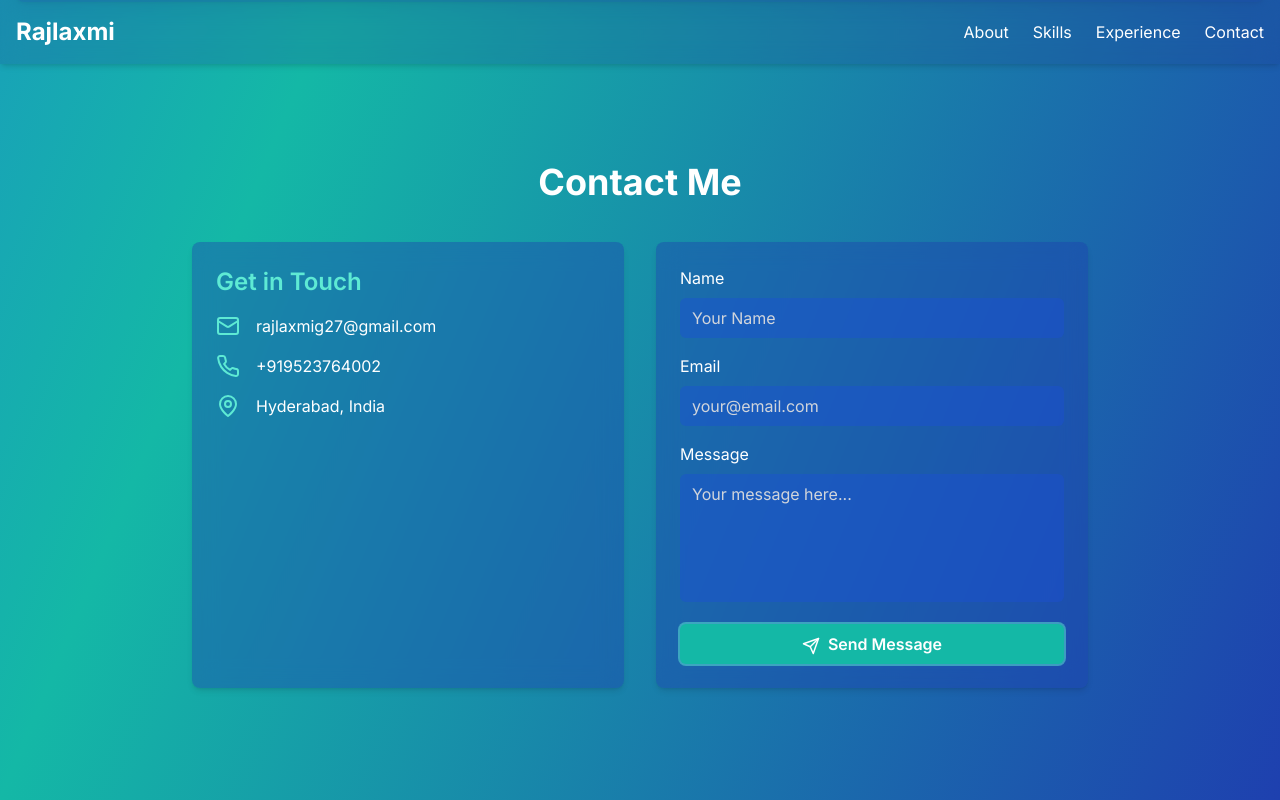
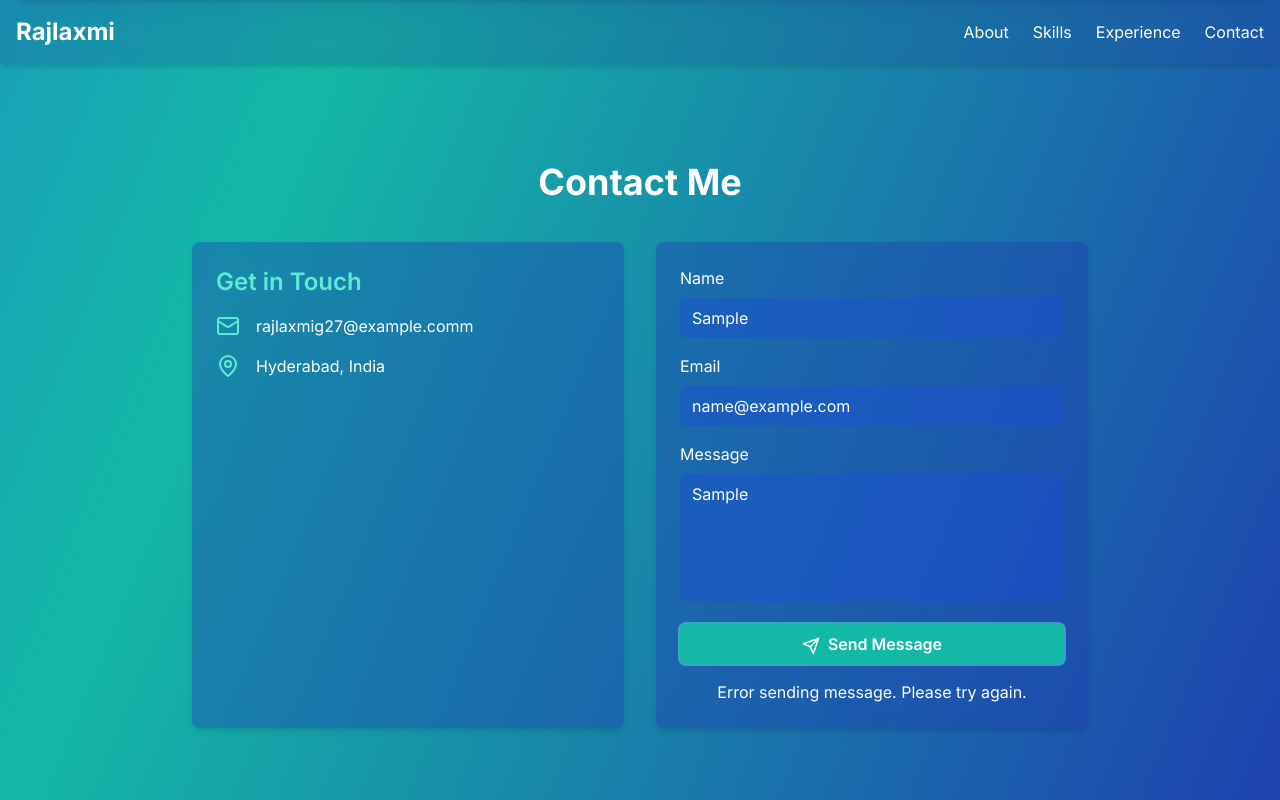
Before and after one commit to rajlaxmi35/rajlaxmi-portfolio, a Next.js app: page /rajlaxmi-portfolio/ in a window 1280 px wide. Both pictures are taken after typing "Sample", "name@example.com", "Sample" into the empty fields and a click on the button "Send Message". Shown: the part 2270-3070 px from the top of the page. Built offline with nearby package versions, Linux system fonts and the light colour scheme.

Commit message:
updated form

```diff
--- a/app/components/Contact.tsx
+++ b/app/components/Contact.tsx
@@ -4,18 +4,34 @@ import { useState } from 'react'
 import { Mail, Phone, MapPin, Send } from 'lucide-react'
 
 export default function Contact() {
-  const [formData, setFormData] = useState({ name: '', email: '', message: '' })
+  const [status, setStatus] = useState('')
 
-  const handleChange = (e: React.ChangeEvent<HTMLInputElement | HTMLTextAreaElement>) => {
-    setFormData({ ...formData, [e.target.name]: e.target.value })
-  }
+  const handleSubmit = async (e: React.FormEvent<HTMLFormElement>) => {
+    e.preventDefault()
+    setStatus('Sending...')
 
-  const handleSubmit = (e: React.FormEvent) => {
-    e.preventDefault()
-    // Here you would typically send the form data to a server
-    console.log('Form submitted:', formData)
-    alert('Thank you for your message! I will get back to you soon.')
-    setFormData({ name: '', email: '', message: '' })
+    const form = e.currentTarget
+    const formData = new FormData(form)
+
+    try {
+      const response = await fetch('https://formspree.io/f/mldezwen', { // Replace with your Formspree URL
+        method: 'POST',
+        body: formData,
+        headers: {
+          'Accept': 'application/json'
+        }
+      })
+
+      if (response.ok) {
+        setStatus('Message sent successfully!')
+        form.reset()
+      } else {
+        setStatus('Error sending message. Please try again.')
+      }
+    } catch (error) {
+      console.error('Error:', error)
+      setStatus('Error sending message. Please try again.')
+    }
   }
 
   return (
@@ -26,11 +42,7 @@ export default function Contact() {
           <h3 className="text-2xl font-semibold mb-4 text-teal-300">Get in Touch</h3>
           <div className="flex items-center mb-4">
             <Mail className="mr-4 text-teal-300" />
-            <a href="mailto:rajlaxmig27@gmail.com" className="text-white hover:text-teal-300 transition-colors">rajlaxmig27@gmail.com</a>
-          </div>
-          <div className="flex items-center mb-4">
-            <Phone className="mr-4 text-teal-300" />
-            <a href="tel:+919523764002" className="text-white hover:text-teal-300 transition-colors">+919523764002</a>
+            <a href="mailto:rajlaxmig27@example.com" className="text-white hover:text-teal-300 transition-colors">rajlaxmig27@example.comm</a>
           </div>
           <div className="flex items-center">
             <MapPin className="mr-4 text-teal-300" />
@@ -44,8 +56,6 @@ export default function Contact() {
               type="text"
               id="name"
               name="name"
-              value={formData.name}
-              onChange={handleChange}
               required
               className="w-full px-3 py-2 bg-blue-700 bg-opacity-40 rounded-md text-white placeholder-gray-300 focus:outline-none focus:ring-2 focus:ring-teal-300"
               placeholder="Your Name"
@@ -57,8 +67,6 @@ export default function Contact() {
               type="email"
               id="email"
               name="email"
-              value={formData.email}
-              onChange={handleChange}
               required
               className="w-full px-3 py-2 bg-blue-700 bg-opacity-40 rounded-md text-white placeholder-gray-300 focus:outline-none focus:ring-2 focus:ring-teal-300"
               placeholder="your@email.com"
@@ -69,8 +77,6 @@ export default function Contact() {
             <textarea
               id="message"
               name="message"
-              value={formData.message}
-              onChange={handleChange}
               required
               className="w-full px-3 py-2 bg-blue-700 bg-opacity-40 rounded-md text-white placeholder-gray-300 focus:outline-none focus:ring-2 focus:ring-teal-300 h-32 resize-none"
               placeholder="Your message here..."
@@ -83,6 +89,7 @@ export default function Contact() {
             <Send className="inline mr-2" size={18} />
             Send Message
           </button>
+          {status && <p className="mt-4 text-center text-white">{status}</p>}
         </form>
       </div>
     </section>
--- a/package.json
+++ b/package.json
@@ -18,6 +18,7 @@
     "react-dom": "^18.2.0"
   },
   "devDependencies": {
+    "@netlify/plugin-nextjs": "^5.8.1",
     "@types/node": "^20.3.1",
     "@types/react": "^18.2.14",
     "@types/react-dom": "^18.2.6",
```
Also changed, not shown: 2 other files (tests, documents, lock files or other folders).
